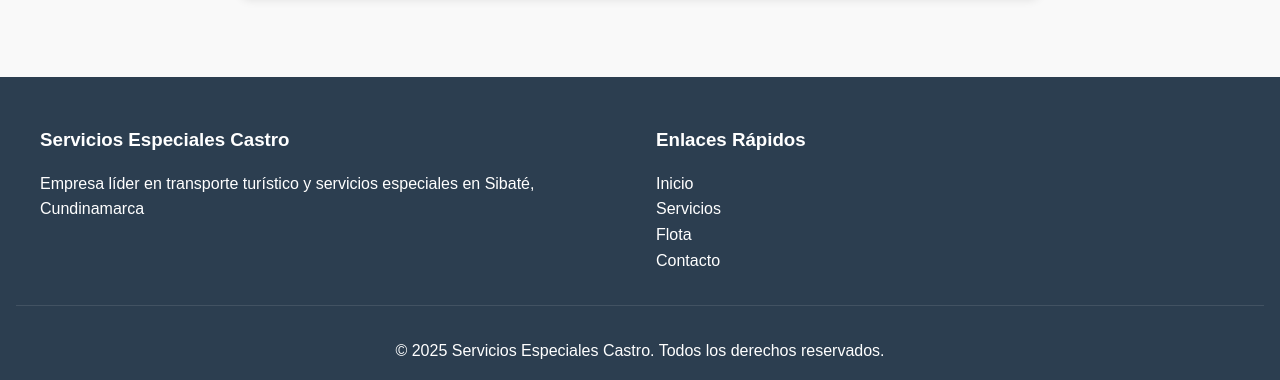
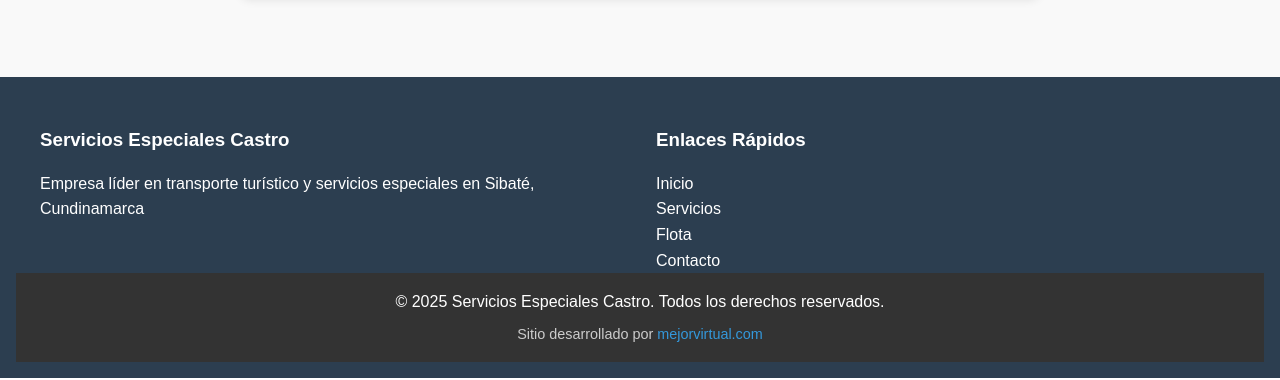
Before and after one commit to edisonjbernal/servicios-especiales-castro, a plain HTML site: page index.html in a window 1280 px wide. Shown: the part 2960-3340 px from the top of the page. Drawn offline with Linux system fonts and the light colour scheme.

Commit message:
feat: actualizar estilos del footer y agregar crédito del desarrollador

```diff
--- a/index.html
+++ b/index.html
@@ -198,6 +198,15 @@
           &copy; <span id="current-year"></span> Servicios Especiales Castro.
           Todos los derechos reservados.
         </p>
+        <p class="developer-credit">
+          Sitio desarrollado por
+          <a
+            href="https://mejorvirtual.com"
+            target="_blank"
+            rel="noopener noreferrer"
+            >mejorvirtual.com</a
+          >
+        </p>
       </div>
     </footer>
 
--- a/styles.css
+++ b/styles.css
@@ -546,9 +546,26 @@
 
 .footer-bottom {
   text-align: center;
-  margin-top: 2rem;
-  padding-top: 2rem;
-  border-top: 1px solid rgba(255, 255, 255, 0.1);
+  padding: 1rem 0;
+  background-color: #333;
+  color: #fff;
+}
+
+.developer-credit {
+  margin-top: 0.5rem;
+  font-size: 0.9rem;
+  color: #ccc;
+}
+
+.developer-credit a {
+  color: #3498db;
+  text-decoration: none;
+  transition: color 0.3s ease;
+}
+
+.developer-credit a:hover {
+  color: #2980b9;
+  text-decoration: underline;
 }
 
 /* Responsive Design */
```
